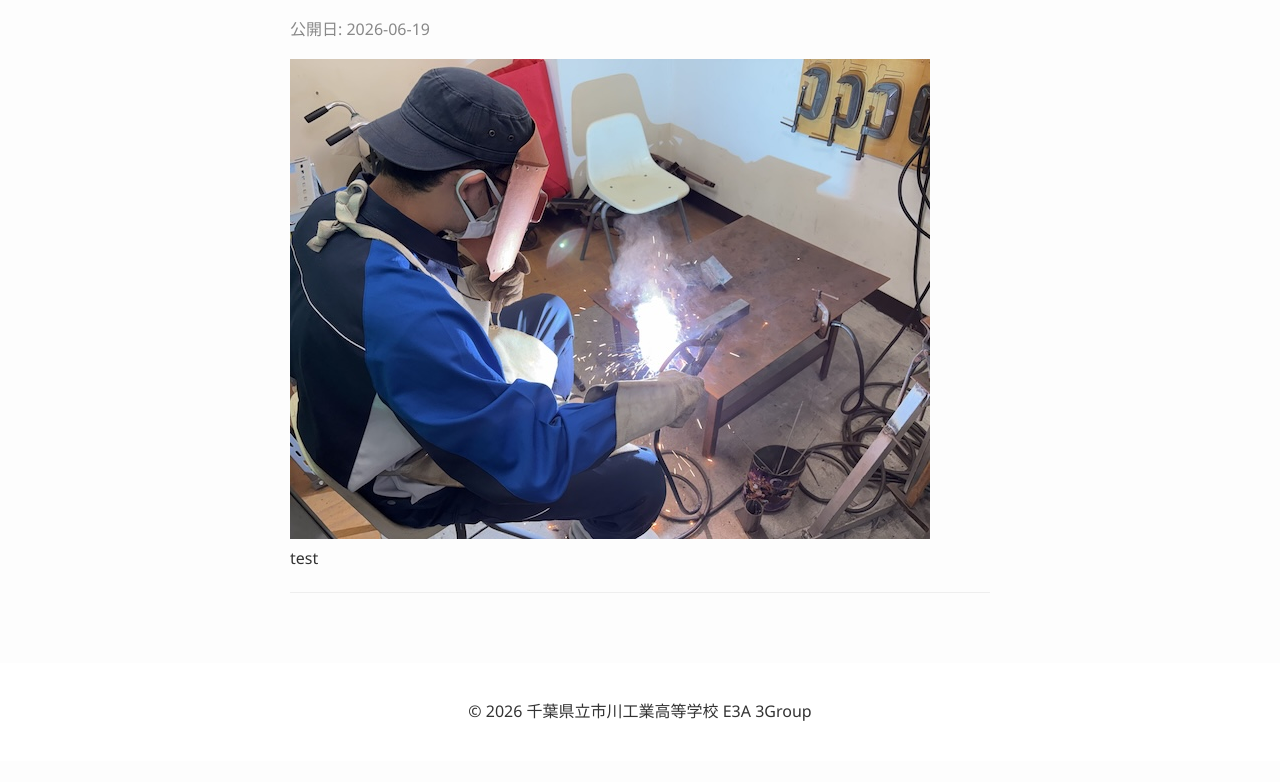
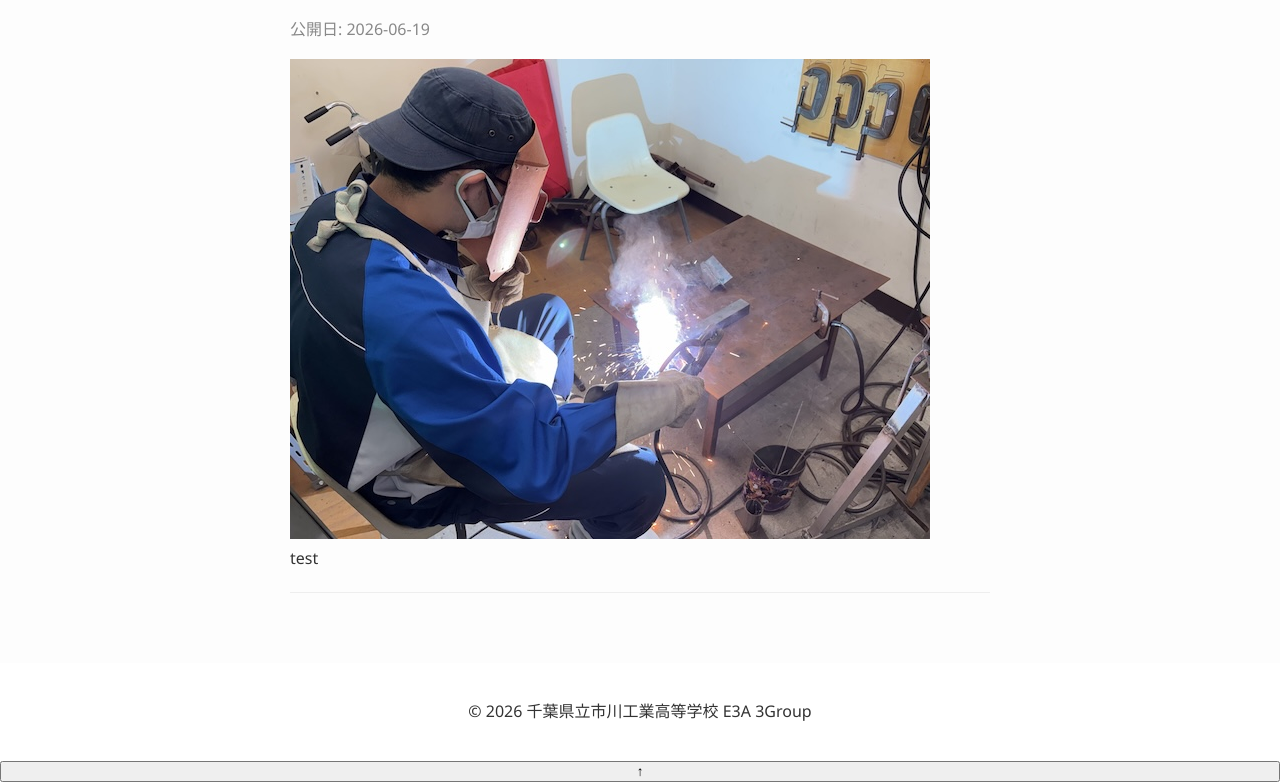
Before and after one commit to Xkot28/ichikawaTHS_Blog, a plain HTML site: page index.html in a window 1280 px wide. Shown: the part 8427-9209 px from the top of the page. Before the commit the page ends 9188 px from the top, so only its background shows below. Drawn offline with Linux system fonts and the light colour scheme.

Commit message:
Update index.html

```diff
--- a/index.html
+++ b/index.html
@@ -102,5 +102,26 @@
     <footer class="site-footer">
         <p>&copy; 2026 千葉県立市川工業高等学校 E3A 3Group</p>
     </footer>
+
+    <button id="back-to-top" type="button" aria-label="ページ最上部へ戻る">↑</button>
+
+    <script>
+        const backToTopButton = document.getElementById('back-to-top');
+
+        window.addEventListener('scroll', () => {
+            if (window.scrollY > 300) {
+                backToTopButton.classList.add('show');
+            } else {
+                backToTopButton.classList.remove('show');
+            }
+        });
+
+        backToTopButton.addEventListener('click', () => {
+            window.scrollTo({
+                top: 0,
+                behavior: 'smooth'
+            });
+        });
+    </script>
 </body>
 </html>
```
